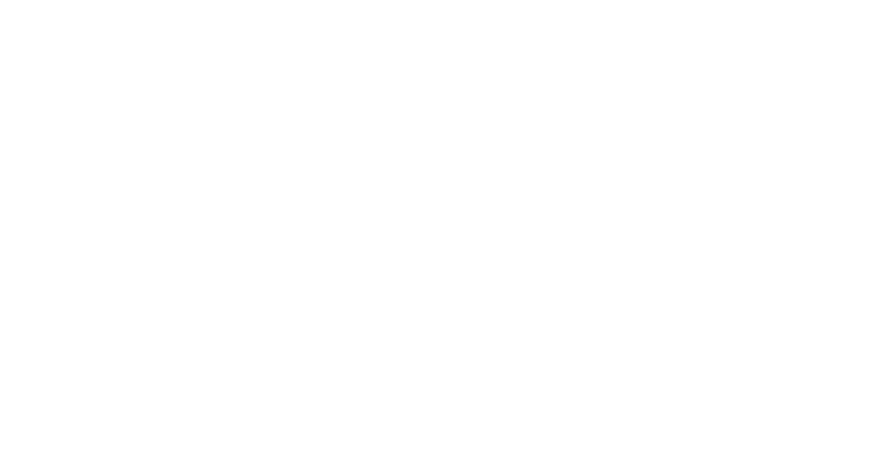
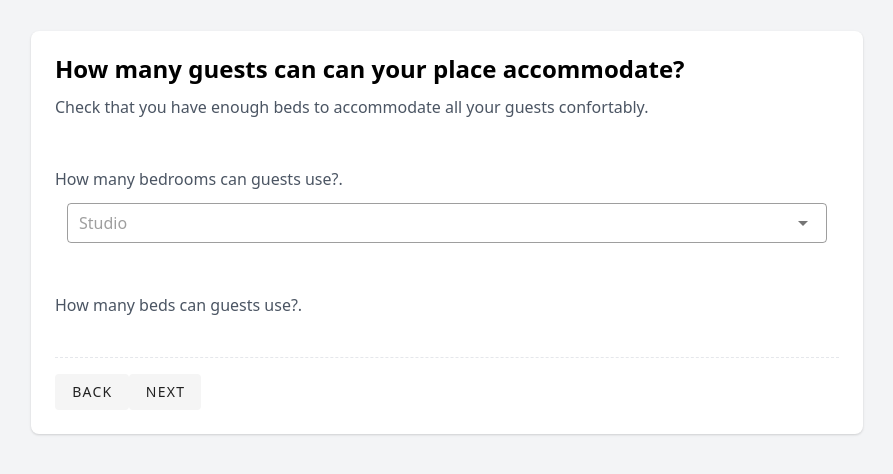
Before and after one commit to alexismajya/airbnbFro, a Nuxt app: page /bed in a window 1280 px wide. Before the commit this address had no page. Shown: the part 184-658 px from the top of the page, without its empty margins (193-1086 px from the left). Built offline with nearby package versions, Linux system fonts and the light colour scheme.

Commit message:
new files

```diff
--- /dev/null
+++ b/components/Bed.vue
@@ -0,0 +1,82 @@
+<!-- Please remove this file from your project -->
+<template>
+    <div class="relative flex items-top justify-center min-h-screen bg-gray-100 sm:items-center sm:pt-0">
+        <link href="https://cdn.jsdelivr.net/npm/tailwindcss@2.1.2/dist/tailwind.min.css" rel="stylesheet">
+        <div class="max-w-4xl mx-auto sm:px-6 lg:px-8">
+
+            <div class="mt-8 bg-white overflow-hidden shadow sm:rounded-lg p-6">
+                <h2 class="text-2xl leading-7 font-semibold">
+                How many guests can can your place accommodate?
+                </h2>
+
+                <h3 class="mt-3 text-gray-600">
+                Check that you have enough beds to accommodate all your guests confortably.
+                </h3>
+                <p class="mt-3 text-gray-600">
+                </p>
+
+                <v-container fluid>
+                <v-row>
+                    <v-col cols="12">
+
+                    </v-col>
+                    <h3 class="mt-3 text-gray-600">
+                    How many bedrooms can guests use?.
+                    </h3>
+                    <v-col cols="12">
+                    <v-select
+                        :placeholder="select"
+                        :items="items"
+                        outlined
+                        dense
+                    ></v-select>
+                    </v-col>
+                    <h3 class="mt-3 text-gray-600">
+                    How many beds can guests use?.
+                    </h3>
+                    <v-col cols="12">
+
+                    </v-col>
+                </v-row>
+                </v-container>
+
+                <p class="mt-4 pt-4 text-gray-800 border-t border-dashed">
+
+                </p>
+
+                <NuxtLink to="/"><v-btn depressed>Back</v-btn></NuxtLink>
+
+                <NuxtLink to="/location"><v-btn depressed @click="saveBed()">Next</v-btn></NuxtLink>
+            </v-btn>
+            </div>
+        </div>
+    </div>
+</template>
+
+<script>
+export default {
+  name: 'Bed',
+  data () {
+    return {
+      select: 'Studio',
+      items: [
+        'Studio',
+        'Shared room',
+        'Single room',
+      ],
+    }
+  },
+  methods: {
+    async saveBed(){
+    try{
+      const res = await this.$axios.post('addRoom', {'roomType': 'studio', 'guests': 10, 'beds': 2 })
+      console.log(res)
+    }
+    catch(e){
+      console.log(e.message)
+    }
+
+  },
+  }
+}
+</script>
--- /dev/null
+++ b/components/Location.vue
@@ -0,0 +1,24 @@
+<!-- Please remove this file from your project -->
+<template>
+    <div class="relative flex items-top justify-center min-h-screen bg-gray-100 sm:items-center sm:pt-0">
+        <link href="https://cdn.jsdelivr.net/npm/tailwindcss@2.1.2/dist/tailwind.min.css" rel="stylesheet">
+        <div class="max-w-4xl mx-auto sm:px-6 lg:px-8">
+
+            <div class="mt-8 bg-white overflow-hidden shadow sm:rounded-lg p-6">
+                <h2 class="text-2xl leading-7 font-semibold">
+                Select the location of your place
+                </h2>
+
+                <p class="mt-3 text-gray-600">
+                </p>
+
+
+
+                <NuxtLink to="/"><v-btn depressed>Back</v-btn></NuxtLink>
+
+                <NuxtLink to="/"><v-btn depressed>Next</v-btn></NuxtLink>
+            </v-btn>
+            </div>
+        </div>
+    </div>
+</template>
--- a/components/Space.vue
+++ b/components/Space.vue
@@ -22,25 +22,26 @@
 
         <v-container fluid>
           <v-row>
-            <v-col cols="12">
-              <v-combobox
-                v-model="select"
+            <v-col
+              cols="12"
+            >
+              <v-select
+                :placeholder="select"
                 :items="items"
-                multiple
                 outlined
                 dense
-              ></v-combobox>
+               ></v-select>
             </v-col>
-            <v-col cols="12">
-              <v-combobox
-                v-model="select2"
+            <v-col
+              cols="12"
+            >
+              <v-select
+                :placeholder="select2"
                 :items="guests"
-                multiple
                 outlined
                 dense
-              ></v-combobox>
+               ></v-select>
             </v-col>
-
             <v-col cols="12">
               <v-text-field
                 :placeholder="region"
@@ -49,9 +50,13 @@
               ></v-text-field>
             </v-col>
           </v-row>
-          <v-btn depressed color="primary" @click="saveSpace">
-          Continue
-        </v-btn>
+
+          <NuxtLink to="/bed">
+            <v-btn depressed bg-color-blue @click="saveSpace()">
+              Continue
+            </v-btn>
+          </NuxtLink>
+
         </v-container>
 
         <p class="mt-4 pt-4 text-gray-800 border-t border-dashed">
@@ -67,8 +72,8 @@ export default {
   name: 'Space',
   data () {
     return {
-      select: ['Private room'],
-      select2: ['for 10 guests'],
+      select: 'Private room',
+      select2: 'for 10 guests',
       items: [
         'Private room',
         'Shared room',
--- /dev/null
+++ b/pages/bed.vue
@@ -0,0 +1,9 @@
+<template>
+  <Bed/>
+</template>
+
+<script>
+export default {
+  name: 'BedPage'
+}
+</script>
--- /dev/null
+++ b/pages/location.vue
@@ -0,0 +1,9 @@
+<template>
+  <Location/>
+</template>
+
+<script>
+export default {
+  name: 'Location'
+}
+</script>
```
Also changed, not shown: components/Amenity.vue (added).
